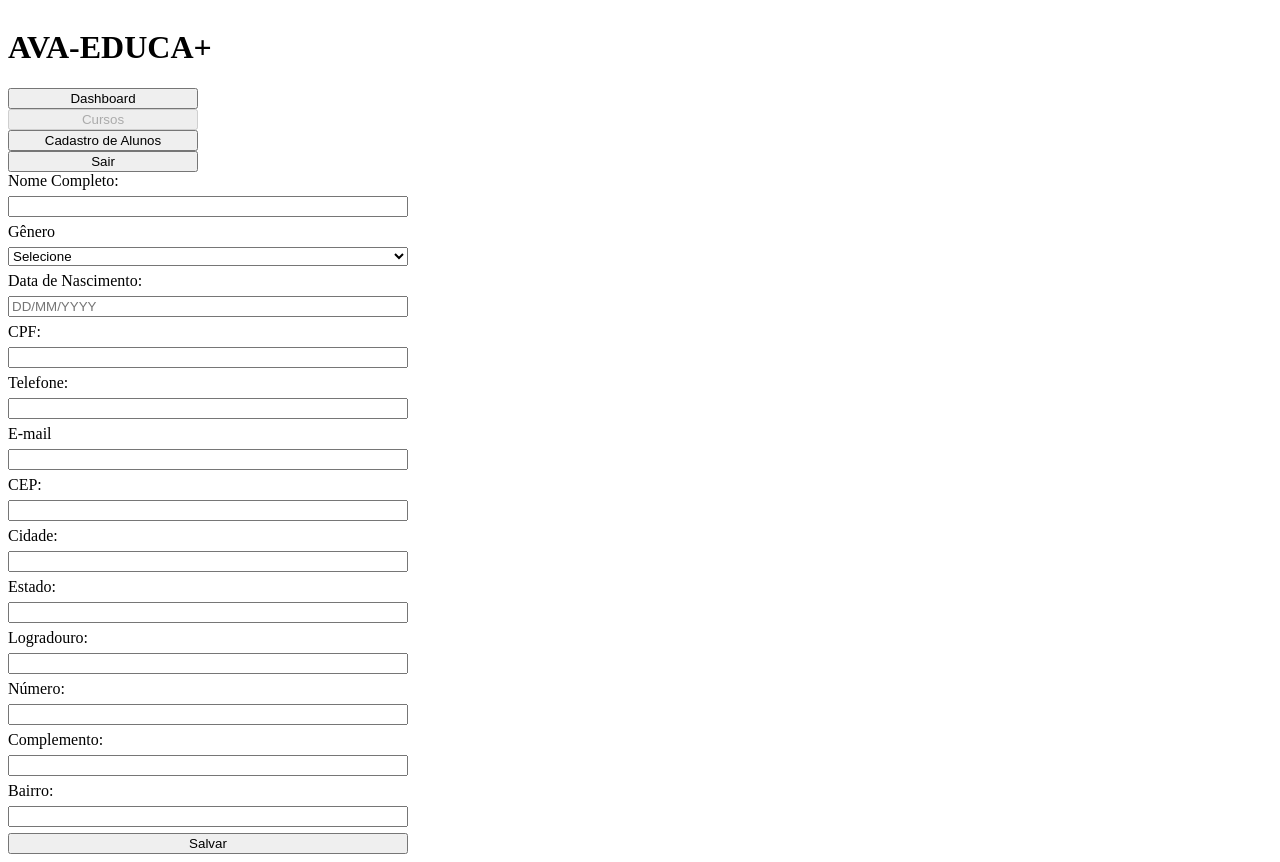
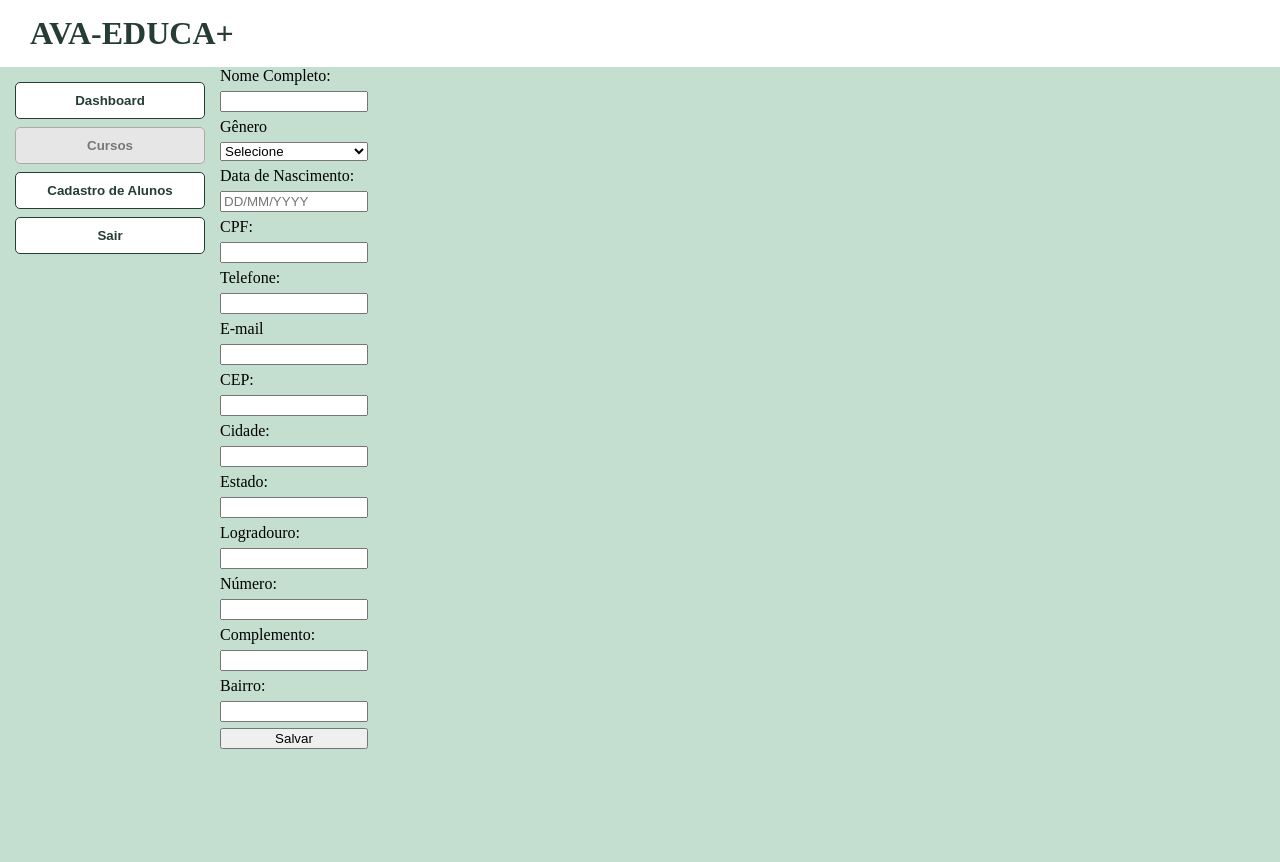
Before and after one commit to suyannecg/ava-educa, a website with bundled scripts: page cadastro-aluno/cadastro-aluno.html in a window 1280 px wide. After the commit the page ends 800 px from the top, so only its background shows below. Built offline with nearby package versions, Linux system fonts and the light colour scheme.

Commit message:
inicia ajustes visuais do cadastro de aluno

```diff
--- a/cadastro-aluno/cadastro-aluno.css
+++ b/cadastro-aluno/cadastro-aluno.css
@@ -1,12 +1,50 @@
+body {
+  margin: 0;
+  min-height: 100vh;
+  background-color: #c4dfd0;
+}
+
 header {
  display:flex;
  justify-content: space-between;
+ align-items: center;
+ background-color: white;
+ padding: 15px 30px;
+ color: #253d33;
+}
+
+header h1, h4 {
+  margin: 0;
+}
+
+.conteudo {
+  display: flex;
 }
 
 nav {
  display: flex;
  flex-direction: column;
  width: 190px;
+ gap: 8px;
+ padding: 15px;
+ /* padding-top: 70px; */
+}
+
+nav button {
+  padding: 10px;
+  background-color: white;
+  color: #253d33;
+  border: 1px solid #253d33;
+  border-radius: 5px;
+  font-weight: bold;
+  cursor: pointer;
+}
+
+nav button:disabled {
+  background-color: #e6e6e6;
+  color: #777777;
+  border-color: #aaaaaa;
+  cursor: default;
 }
 
 #formulario-aluno {
--- a/cadastro-aluno/cadastro-aluno.html
+++ b/cadastro-aluno/cadastro-aluno.html
@@ -15,6 +15,7 @@
   <h4 id="nome-usuario"></h4>
  </header>
 
+ <div class="conteudo">
   <nav>
    <button id="tela-inicio">Dashboard</button>
    <button disabled>Cursos</button>
@@ -73,6 +74,7 @@
     <button type="submit">Salvar</button>
    </form>
   </main>
+ </div>
 
  <script type="module" src="./cadastro-aluno.js"></script>
  <script src="https://cdnjs.cloudflare.com/ajax/libs/moment.js/2.30.1/moment.min.js"></script>
```
Lines whose indentation alone changed are shown as unchanged.
